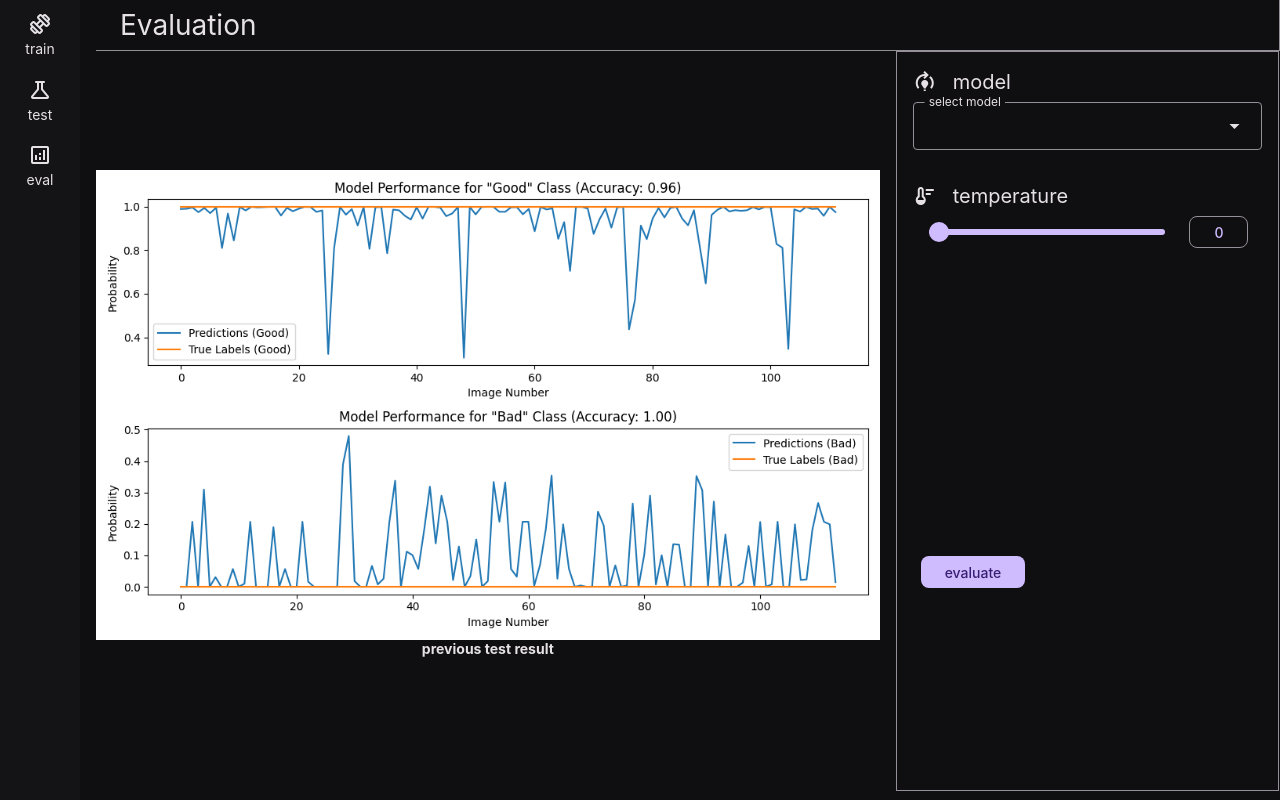
After one commit to bethropolis/myia, a Flask app: template templates/validation.html in a window 1280 px wide. The commit adds this page. Run offline with Flask 3, Linux system fonts and the light colour scheme; the template is opened without the code that fills it, so the values that code supplies are empty.

Commit message:
Add validation_results.html and graph.png, update header.html and random_image_template.html, create train.html and validation.html, modify test.html and index.html

```diff
--- a/app.py
+++ b/app.py
@@ -1,12 +1,15 @@
-from flask import Flask, render_template, request, send_from_directory, make_response
+from flask import Flask, render_template, request, jsonify, send_from_directory, make_response
 from predict import predict_image_class
+from validation import evaluate_and_visualize_model
 import os
 import shutil
 import json
 import random
 
+
 app = Flask(__name__)
 
+models_dir = 'model/image_model'
 training_folder = 'training'
 test_image_dir = 'training/images'
 train_image_dir = 'training/train'
@@ -36,6 +39,13 @@ def create_directory(dir):
     if not os.path.exists(dir):
         os.makedirs(dir)
 
+def get_models():
+    models = []
+    for root, dirs, files in os.walk(models_dir):
+        for file in files:
+            if file.lower().endswith(('.keras', '.h5')):
+                models.append(file)
+    return models
 
 # Function to load labeled images from JSON file
 def load_labeled_images():
@@ -49,7 +59,7 @@ def load_labeled_images():
 # Route to send images to frontend
 @app.route('/')
 def index():
-    return render_template('index.html', page='index')
+    return render_template('train.html', page='index')
 
 
 @app.route("/test")
@@ -145,6 +155,31 @@ def random_image():
 
 
 
+# route to get available models
+@app.route('/models')
+def get_available_models():
+    models = get_models()
+    return jsonify(models)
+
+
+# Route to get test validation of models
+@app.route('/validation')
+def test_validation():
+    models = get_models()
+    choosen_model = request.args.get('model', default = models[0], type = str)
+    return render_template('validation.html', models=models, page='validation', choosen_model=choosen_model)
+
+# route to get validation results
+@app.route('/validation_results', methods=['POST'])
+async def get_validation_results():
+    model = request.form['model']
+    model_path = os.path.join(models_dir, model)
+    temperature = request.form['temperature']
+
+    graph_image = evaluate_and_visualize_model(model_path, label_good_dir, label_bad_dir)
+    return render_template('validation_results.html', graph_image=graph_image)
+
+
 @app.route('/training/<path:filename>')
 def serve_training_images(filename):
     response = make_response(send_from_directory(training_folder, filename))
--- a/evaluation.py
+++ b/evaluation.py
@@ -24,8 +24,8 @@ for directory in [test_good_dir, test_bad_dir]:
         prediction = model.predict(img)[0][0]  # Extract the prediction value
         predicted_class = 1 if prediction >= 0.5 else 0  # Threshold for binary classification
 
-        # Print the results
+        # Print the results in the terminal
         print(f"Image: {img_path}")
-        print(f"Predicted class: {predicted_class}")
+        print(f"Predicted class: {'Good' if predicted_class == 1 else 'Bad'}")
         print(f"Prediction score: {prediction:.4f}")
         print("----------------------------------")
--- a/templates/header.html
+++ b/templates/header.html
@@ -7,8 +7,8 @@
       <i>science</i>
       <div>test</div>
     </a>
-    <a>
-      <i>share</i>
-      <div>share</div>
+    <a href="/validation" x-bind:class="page === 'validation' ? 'active' : ''">
+      <i>analytics</i>
+      <div>eval</div>
     </a>
   </nav>
--- a/templates/index.html
+++ b/templates/index.html
@@ -4,7 +4,8 @@
 <head>
   <meta charset="UTF-8">
   <meta name="viewport" content="width=device-width, initial-scale=1.0">
-  <title>training image labling tool</title>
+  <title>{% block title %} {% endblock %}</title>
+  <link rel="shortcut icon" type="image/x-icon" href="{{ url_for('static', filename='favicon.ico') }}">
   <link rel="stylesheet" href="{{ url_for('static', filename='css/beer.min.css') }}">
   <script src="{{ url_for('static', filename='js/htmx.min.js') }}"></script>
   <script defer src="{{ url_for('static', filename='js/axios.min.js') }}"></script>
@@ -13,32 +14,8 @@
 
 <body class="surface-container-lowest dark">
   {% include 'header.html' %}
-  <main class="responsive">
-    <header class="surface-container-lowest">
-      <nav>
-        <h5 class="max">Training image labling tool</h5>
-        <div class="large-space row" id="counter" style="width:80px;" hx-get="/get_counts" hx-swap="innerHTML"
-          hx-trigger="pageLoaded"></div>
-      </nav>
-    </header>
-    <main hx-get="/get_images" hx-target="#grid" hx-trigger="load">
-      <div class="grid" id="grid" x-transition>
-        <div class="medium-height middle-align center-align s12 surface-container-lowest">
-          <div class="center-align" >
-            <progress class="circle large"></progress>
-            <h6 class="max">Loading...</h6>
-          </div>
-        </div>
-
-      </div>
-
-      <div class="center-align middle-align small-height">
-        <progress class='htmx-indicator circle small' />
-      </div>
-
-
-    </main>
-  </main>
+  {% block content %}
+  {% endblock %}
   <script src="{{ url_for('static', filename='js/index.js') }}"></script>
 </body>
 
--- a/templates/random_image_template.html
+++ b/templates/random_image_template.html
@@ -1,4 +1,4 @@
-<div class="medium-height middle-align center-align">
+<div class="medium-height center-align">
     <div class="center-align grid vertical">
         <div class="image s12">
             <img src="{{ data['image']}}" style="height: 300px; width: 400px">
--- /dev/null
+++ b/templates/validation.html
@@ -0,0 +1,27 @@
+{% extends "index.html" %}
+
+{% block title %}evaluation {% endblock %}
+
+
+{% block content %}
+
+<main class="responsive max" style="padding: 0; padding-inline-start: var(---padding);">
+    <header class="responsive surface-container-lowest" x-data="{open: false}"
+        style="border-bottom: 1px solid var(--outline);border-right: 1px solid var(--outline);">
+        <h5 class="medium small-padding" style="margin-block-end: 0;">Evaluation</h5>
+    </header>
+    <div class="grid  medium" style="height: calc(100dvh - 60px);margin-block-start: 0;">
+        <div id="result" class="s8 middle-align center-align vertical">
+            <div class="image ultra-width">
+                <img src="{{ url_for('static', filename='images/graph.png') }}" alt="evaluation results" class="responsive">
+            </div>
+            <span class="bold medium medium-space">previous test result</span>
+        </div>
+
+        <div class="s4 border">
+            {% include 'validation_settings.html' %}
+        </div>
+    </div>
+</main>
+
+{% endblock %}
--- /dev/null
+++ b/templates/validation_results.html
@@ -0,0 +1,3 @@
+<div class="image ultra-width">
+    <img src="{{ url_for('static', filename='images/graph.png') }}" alt="evaluation results" class="responsive">
+</div>
--- /dev/null
+++ b/templates/validation_settings.html
@@ -0,0 +1,48 @@
+<form action="#"class="medium-padding large-height" hx-post="/validation_results" hx-target="#result" hx-trigger="submit">
+
+    <div>
+        <div class="horizontal middle-align">
+            <div class="small-space">
+                <i>model_training</i>
+            </div>
+            <div class="small-space">
+                <h5 class="small">model</h5>
+            </div>
+        </div>
+        <div class="field suffix label border">
+            <select name="model" class="medium">
+                {% for model in models %}
+                <option value="{{ model }}">{{ model }}</option>
+                {% endfor %}
+            </select>
+
+            <label class="active">select model</label>
+            <i>arrow_drop_down</i>
+        </div>
+    </div>
+
+    <div>
+        <div class="horizontal middle-align">
+            <div class="small-space">
+                <i>thermostat</i>
+            </div>
+            <div class="small-space">
+                <h5 class="small">temperature</h5>
+            </div>
+        </div>
+        <div class="field suffix label">
+            <nav x-data="{temperature: 0}">
+                <label class="slider">
+                    <input type="range" name="temperature" min="0.0" max="1" step="0.1" x-model="temperature" class="medium">
+                    <span></span>
+                </label>
+                <div style="width: 65px;">
+                    <button class="border small small-round" x-text="temperature">0.0</button>
+                </div>
+            </nav>
+        </div>
+    </div>
+    <div class="submit absolute bottom field middle-align">
+        <button class="small small-round" type="submit" hx-disable-elt="this">evaluate</button>
+    </div>
+</form>
```
Also changed, not shown: templates/test.html (+5 -19 lines), templates/train.html (added, +34 -0 lines), validation.py (added, +93 -0 lines), static/images/graph.png (added), 1 other file.
